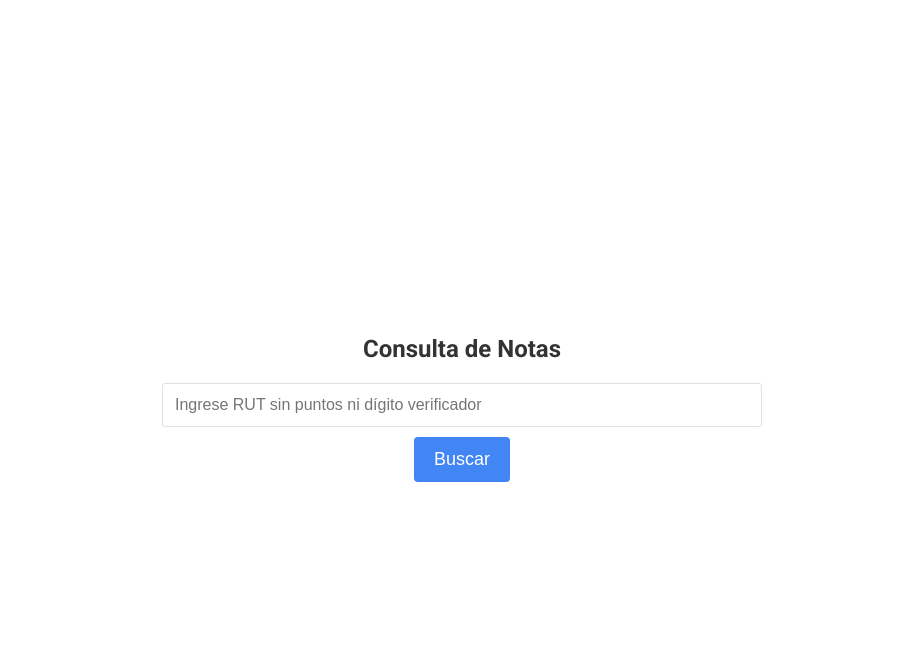
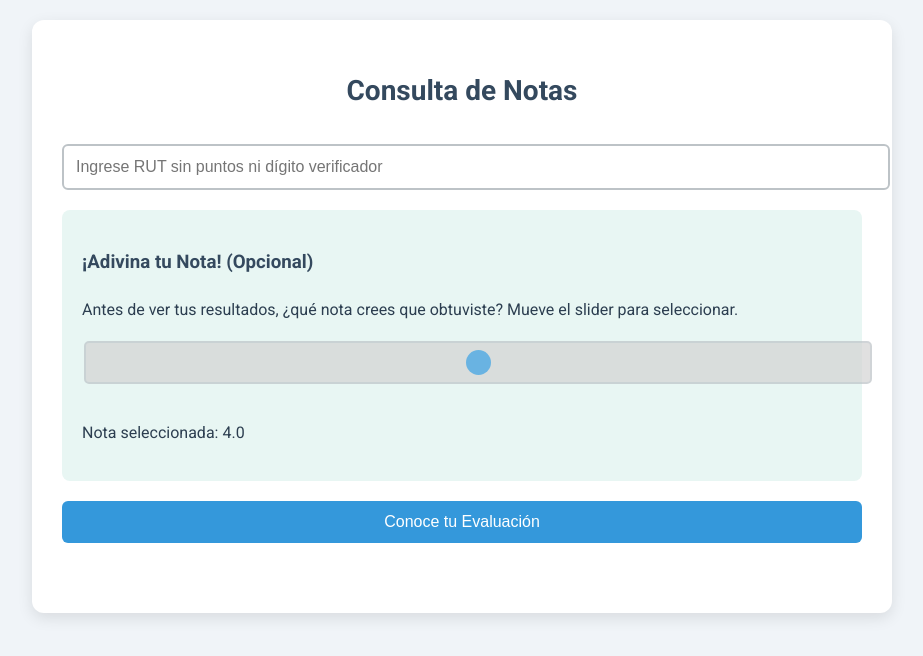
Before and after one commit to servandopastor/bmvl2401, a plain HTML site: page index.html in a window 1280 px wide. Shown: the whole page, without its empty margins (178-1101 px from the left). Drawn offline with Linux system fonts and the light colour scheme.

Commit message:
Update index.html

```diff
--- a/index.html
+++ b/index.html
@@ -1,117 +1,145 @@
 <!DOCTYPE html>
-<html>
+<html lang="es">
 <head>
-  <meta charset="utf-8">
-  <meta name="viewport" content="width=device-width, initial-scale=1">
+    <meta charset="UTF-8">
+    <meta name="viewport" content="width=device-width, initial-scale=1.0">
     <title>Consulta de Notas</title>
     <link href="https://fonts.googleapis.com/css2?family=Roboto:wght@300;400;700&display=swap" rel="stylesheet">
     <style>
         body {
             font-family: 'Roboto', sans-serif;
-      background-color: #ffffff;
-      color: #333333;
-      display: flex;
-      justify-content: center;
-      align-items: center;
-      min-height: 100vh;
+            background-color: #f0f4f8;
+            color: #2c3e50;
+            line-height: 1.6;
+            padding: 20px;
             margin: 0;
-      padding: 20px;
-      box-sizing: border-box;
         }
         .container {
-      max-width: 600px;
-      width: 100%;
-      text-align: center;
+            max-width: 800px;
+            margin: 0 auto;
+            background-color: #ffffff;
+            padding: 30px;
+            border-radius: 12px;
+            box-shadow: 0 5px 15px rgba(0,0,0,0.1);
+        }
+        h1, h2, h3 {
+            color: #34495e;
         }
         h1 {
-      font-size: 24px;
-      color: #333333;
+            font-size: 28px;
+            text-align: center;
+            margin-bottom: 30px;
+        }
+        input[type="text"], button, .slider {
+            width: 100%;
+            padding: 12px;
+            margin-bottom: 20px;
+            border: 2px solid #bdc3c7;
+            border-radius: 6px;
+            font-size: 16px;
+        }
+        button {
+            background-color: #3498db;
+            color: white;
+            border: none;
+            cursor: pointer;
+            transition: background-color 0.3s ease;
+        }
+        button:hover {
+            background-color: #2980b9;
+        }
+        .cuadro {
+            background-color: #ecf0f1;
+            border-radius: 8px;
+            padding: 20px;
             margin-bottom: 20px;
         }
-    input[type="text"] {
-      width: 100%;
-      padding: 12px;
-      font-size: 16px;
-      border: 1px solid #e0e0e0;
-      border-radius: 3px;
-      margin-bottom: 10px;
-      box-sizing: border-box;
+        .cuadro h3 {
+            margin-top: 0;
+            color: #2980b9;
         }
-    input[type="text"]:focus {
-      outline: none;
-      box-shadow: 0 0 5px rgba(66, 133, 244, 0.5);
-    }
-    button {
-      background-color: #4285f4;
-      color: white;
-      border: none;
-      padding: 12px 20px;
-      font-size: 18px;
-      border-radius: 4px;
-      cursor: pointer;
-      transition: background-color 0.3s;
-    }
-    button:hover {
-      background-color: #3367d6;
-    }
-    #resultado {
-      margin-top: 20px;
-      text-align: left;
-      border: 1px solid #e0e0e0;
-      border-radius: 5px;
-      padding: 20px;
-      display: none;
-    }
-    .titulo {
-      font-size: 24px;
-      font-weight: bold;
-      margin-bottom: 10px;
-    }
-    .subtitulo {
-      font-size: 18px;
-      color: #555;
-      margin-bottom: 5px;
-    }
-    .archivo {
-      font-size: 16px;
-      color: #888;
-      margin-bottom: 15px;
-    }
-    .cuadro {
-      background-color: #f5f5f5;
-      border-radius: 5px;
-      padding: 15px;
+        .feedback p {
             margin-bottom: 15px;
         }
         .nota-final {
             font-size: 24px;
             font-weight: bold;
-      color: #4285f4;
+            color: #27ae60;
         }
         #error {
-      color: #d32f2f;
-      margin-top: 10px;
-      display: none;
+            color: #c0392b;
+            text-align: center;
+            margin-top: 20px;
+        }
+        .juego-container {
+            background-color: #e8f6f3;
+            border-radius: 8px;
+            padding: 20px;
+            margin-bottom: 20px;
+        }
+        .slider {
+            -webkit-appearance: none;
+            width: 100%;
+            height: 15px;
+            border-radius: 5px;
+            background: #d3d3d3;
+            outline: none;
+            opacity: 0.7;
+            transition: opacity .2s;
+        }
+        .slider:hover {
+            opacity: 1;
+        }
+        .slider::-webkit-slider-thumb {
+            -webkit-appearance: none;
+            appearance: none;
+            width: 25px;
+            height: 25px;
+            border-radius: 50%;
+            background: #3498db;
+            cursor: pointer;
+        }
+        .slider::-moz-range-thumb {
+            width: 25px;
+            height: 25px;
+            border-radius: 50%;
+            background: #3498db;
+            cursor: pointer;
         }
     </style>
 </head>
 <body>
     <div class="container">
         <h1>Consulta de Notas</h1>
+
         <input type="text" id="rut" placeholder="Ingrese RUT sin puntos ni dígito verificador">
-    <button onclick="buscarNotas()">Buscar</button>
+
+        <div class="juego-container">
+            <h3>¡Adivina tu Nota! (Opcional)</h3>
+            <p>Antes de ver tus resultados, ¿qué nota crees que obtuviste? Mueve el slider para seleccionar.</p>
+            <input type="range" min="10" max="70" value="40" class="slider" id="notaPredicha">
+            <p>Nota seleccionada: <span id="valorNota">4.0</span></p>
+        </div>
+
+        <button onclick="buscarNotas()">Conoce tu Evaluación</button>
+
         <div id="error"></div>
         <div id="resultado"></div>
     </div>
 
     <script>
-    // URL actualizada del Google Apps Script
         const GAS_URL = 'https://script.google.com/macros/s/AKfycbz40vvoCX579HLmopdTVm43CjNLEt7Qgh842drUVuryAi4lRLPemF-W_TbXnVqKuGMVQg/exec';
+        let notaAdivinada = 4.0;
+
+        document.getElementById('notaPredicha').oninput = function() {
+            notaAdivinada = this.value / 10;
+            document.getElementById('valorNota').textContent = notaAdivinada.toFixed(1);
+        }
 
         function buscarNotas() {
-      var rut = document.getElementById('rut').value;
-      var resultadoDiv = document.getElementById('resultado');
-      var errorDiv = document.getElementById('error');
+            const rut = document.getElementById('rut').value;
+            const resultadoDiv = document.getElementById('resultado');
+            const errorDiv = document.getElementById('error');
 
             resultadoDiv.style.display = 'none';
             errorDiv.style.display = 'none';
@@ -123,37 +151,60 @@
                         errorDiv.textContent = result.error;
                         errorDiv.style.display = 'block';
                     } else {
-            var html = `
-              <div class="titulo">${result.nombre}</div>
-              <div class="subtitulo">${result.tema}</div>
-              <div class="archivo">${result.archivo}</div>
+                        const calificacionReal = parseFloat(result.calificacionFinal);
+                        const diferencia = Math.abs(calificacionReal - notaAdivinada);
+                        let mensajeAdivinanza = '';
+                        if (diferencia === 0) {
+                            mensajeAdivinanza = '¡Increíble! Adivinaste tu nota exacta.';
+                        } else if (diferencia <= 0.5) {
+                            mensajeAdivinanza = '¡Muy cerca! Casi aciertas tu calificación.';
+                        } else {
+                            mensajeAdivinanza = 'Buen intento, pero tu calificación real es diferente.';
+                        }
+
+                        let html = `
+                            <h2>${result.nombre}</h2>
+                            <h3>${result.tema}</h3>
+                            <p>${result.archivo}</p>
+                            <p><strong>${mensajeAdivinanza}</strong></p>
+
                             <div class="cuadro">
-                <strong>LinkedIn:</strong> ${result.notaLinkedIn}<br>
-                <strong>Google Calendar:</strong> ${result.notaGoogleCalendar}
+                                <h3>Checklist Herramientas Digitales</h3>
+                                <p><strong>LinkedIn:</strong> ${result.notaLinkedIn}</p>
+                                <p><strong>Google Calendar:</strong> ${result.notaGoogleCalendar}</p>
                             </div>
+
+                            <div class="cuadro feedback">
+                                <h3>Feedback Informe</h3>
+                                <p><strong>Criterio 1: Relevancia e Innovación del Tema</strong><br>${result.feedbackRelevancia}</p>
+                                <p><strong>Criterio 2: Monografía Analítica con Asistencia de IA</strong><br>${result.feedbackMonografia}</p>
+                                <p><strong>Criterio 3: Descripción del Uso de Aplicaciones</strong><br>${result.feedbackAplicaciones}</p>
+                                <p><strong>Criterio 4: Evaluación Crítica del Trabajo Realizado</strong><br>${result.feedbackCritica}</p>
+                                <p><strong>Criterio 5: Formato y Claridad del Informe</strong><br>${result.feedbackFormato}</p>
+                            </div>
+
                             <div class="cuadro">
-                <strong>Relevancia:</strong> ${result.relevancia}<br>
-                <strong>Monografía:</strong> ${result.monografia}<br>
-                <strong>Aplicaciones:</strong> ${result.aplicaciones}<br>
-                <strong>Crítica:</strong> ${result.critica}<br>
-                <strong>Formato:</strong> ${result.formato}
+                                <h3>Puntos Informe</h3>
+                                <p><strong>Relevancia:</strong> ${result.relevancia}</p>
+                                <p><strong>Monografía:</strong> ${result.monografia}</p>
+                                <p><strong>Aplicaciones:</strong> ${result.aplicaciones}</p>
+                                <p><strong>Crítica:</strong> ${result.critica}</p>
+                                <p><strong>Formato:</strong> ${result.formato}</p>
                             </div>
+
                             <div class="cuadro">
-                <strong>Nota del Informe:</strong> ${result.notaInforme}
+                                <h3>Nota del Informe</h3>
+                                <p>${result.notaInforme}</p>
                             </div>
+
                             <div class="cuadro">
-                <strong>Feedback:</strong><br>
-                <strong>Relevancia:</strong> ${result.feedbackRelevancia}<br>
-                <strong>Monografía:</strong> ${result.feedbackMonografia}<br>
-                <strong>Aplicaciones:</strong> ${result.feedbackAplicaciones}<br>
-                <strong>Crítica:</strong> ${result.feedbackCritica}<br>
-                <strong>Formato:</strong> ${result.feedbackFormato}
+                                <h3>Comentario General</h3>
+                                <p>${result.comentarioGeneral}</p>
                             </div>
+
                             <div class="cuadro">
-                <strong>Comentario General:</strong> ${result.comentarioGeneral}
-              </div>
-              <div class="cuadro">
-                <div class="nota-final">Calificación Final: ${result.calificacionFinal}</div>
+                                <h3>Calificación Final</h3>
+                                <p class="nota-final">${parseFloat(result.calificacionFinal).toFixed(1)}</p>
                             </div>
                         `;
                         resultadoDiv.innerHTML = html;
```
Lines whose indentation alone changed are shown as unchanged.
